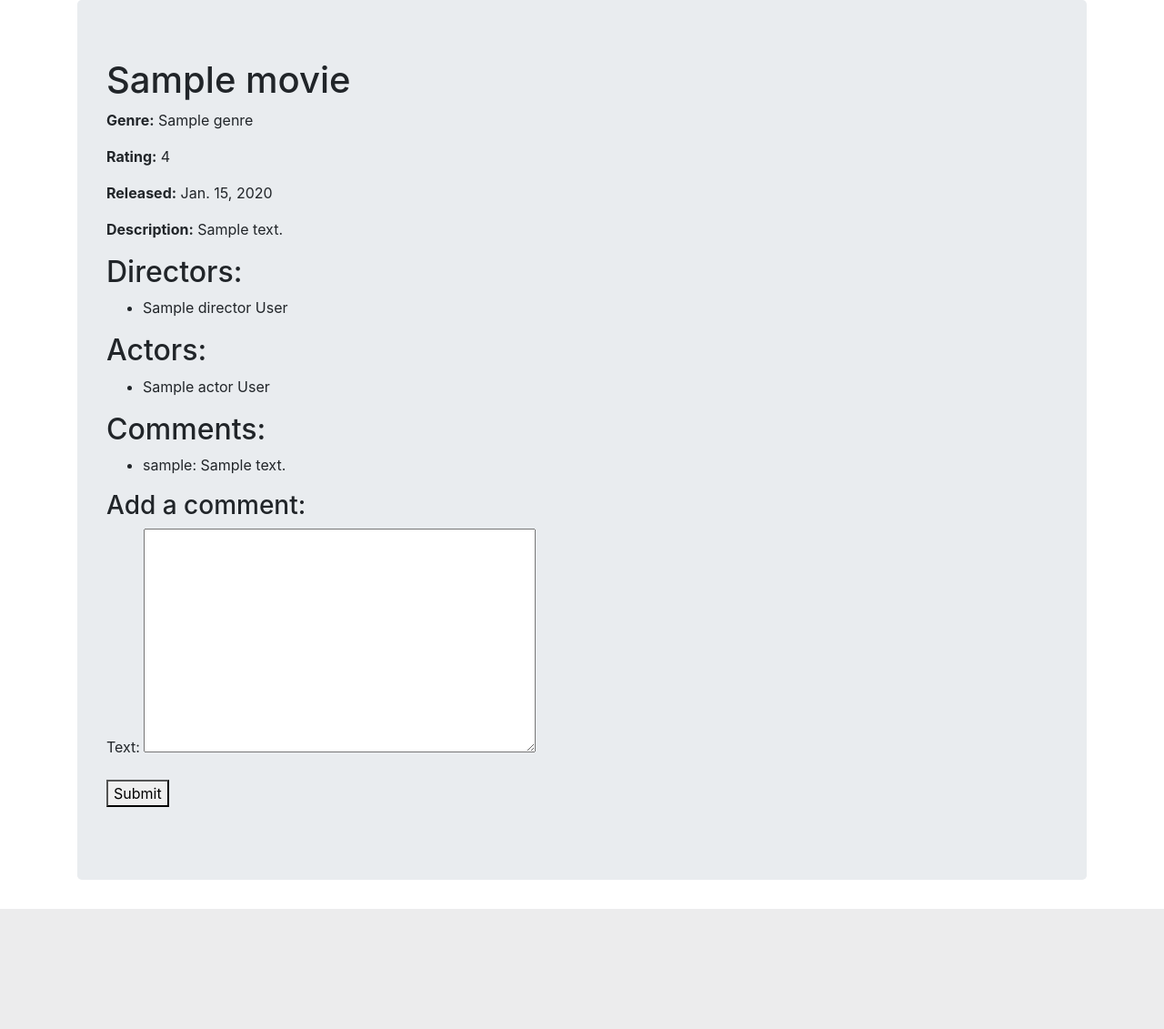
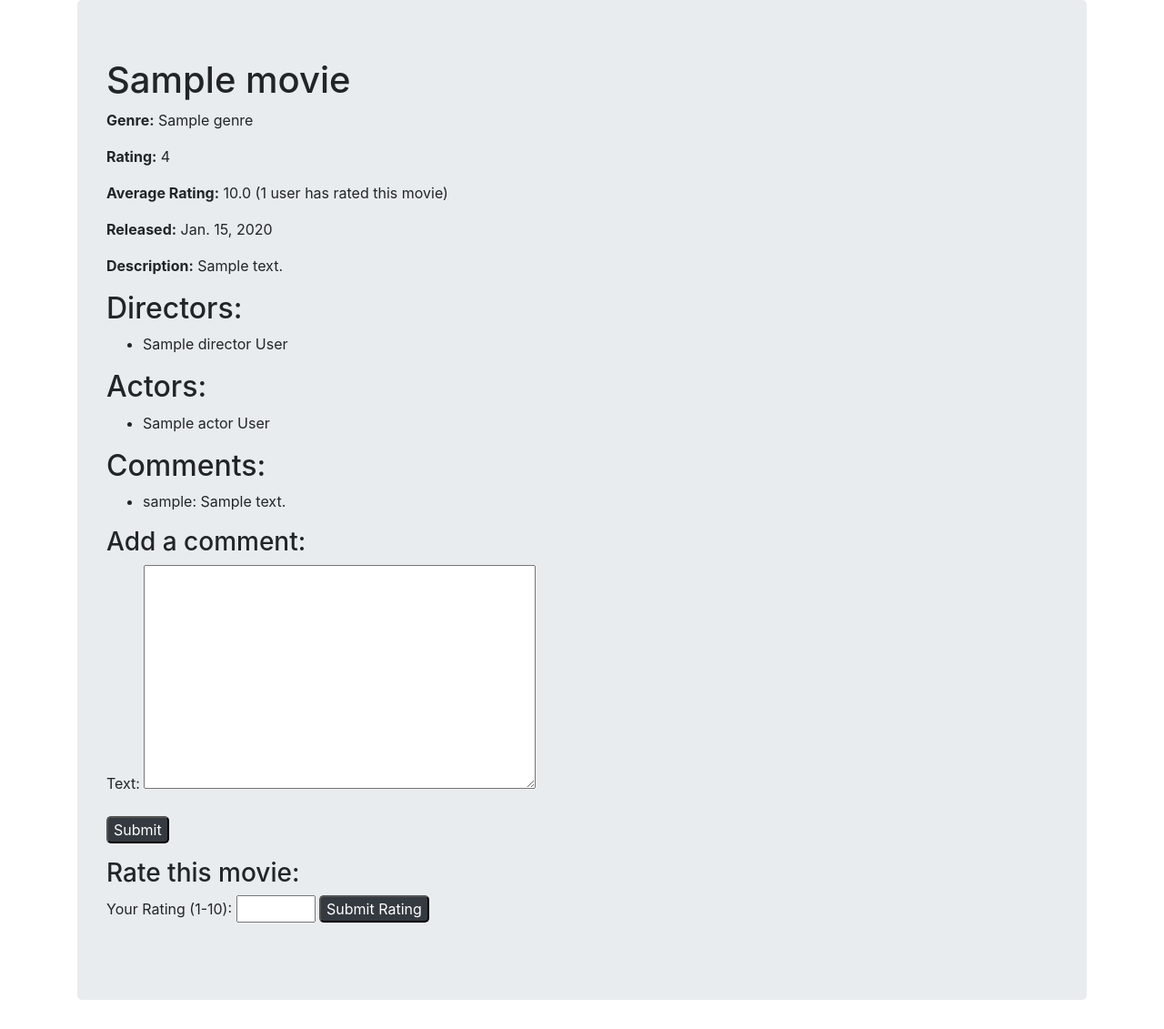
Before and after one commit to Chairman219/Simple_movies_database, a Django app: page /movie_profile/1/ in a window 1280 px wide; the page is wider, and only the part inside the window is pictured. Shown: the part 56-1187 px from the top of that part at 91% size. Before the commit the page ends 1055 px from the top of that part, so only its background shows below. Run offline with Django 5.2, Linux system fonts and the light colour scheme; a user stored in the database is signed in; tables that the repository leaves empty hold one stand-in row (values such as "Sample post"); data that the repository does not hold is empty; some libraries are stand-ins or nearby versions.

Commit message:
Update 21.09.2024 15:08
models.py - přidán model Rating
views.py - úprava def movie_profile (aby bylo možné přidávat hodnocení k filmům)
movie_profile.html - úprava html pro zobrazování retingu a jeho přidávání

actor_profile.html a director_profile.html - úprava buttons

```diff
--- a/templates/actor_profile.html
+++ b/templates/actor_profile.html
@@ -6,7 +6,7 @@
 <h2>Movies:</h2>
 <ul>
     {% for movie in movies %}
-        <li>{{ movie.title }}</li>
+        <li>{{ movie.title }}<a href="{% url 'movie_profile' movie.pk %}"> Info</a></li>
     {% endfor %}
 </ul>
 <h2>Comments:</h2>
@@ -21,7 +21,7 @@
     <form method="post">
       {% csrf_token %}
       {{ form.as_p }}
-      <button type="submit">Submit</button>
+      <button type="submit" style="background-color: #343a40; color: white; border-radius: 5px">Submit</button>
     </form>
   {% else %}
     <p>You must be logged in to add a comment.</p>
--- a/templates/director_profile.html
+++ b/templates/director_profile.html
@@ -4,7 +4,7 @@
 <h2>Movies:</h2>
 <ul>
     {% for movie in movies %}
-        <li>{{ movie.title }}</li>
+        <li>{{ movie.title }}<a href="{% url 'movie_profile' movie.pk %}"> Info</a></li>
     {% endfor %}
 </ul>
 <h2>Comments:</h2>
@@ -19,7 +19,7 @@
     <form method="post">
       {% csrf_token %}
       {{ form.as_p }}
-      <button type="submit">Submit</button>
+      <button type="submit" style="background-color: #343a40; color: white; border-radius: 5px">Submit</button>
     </form>
   {% else %}
     <p>You must be logged in to add a comment.</p>
--- a/templates/movie_profile.html
+++ b/templates/movie_profile.html
@@ -3,10 +3,11 @@
 <h1>{{ movie.title }}</h1>
 <p><b>Genre:</b> {{ movie.genre }}</p>
 <p><b>Rating:</b> {{ movie.rating }}</p>
+<p><b>Average Rating:</b> {{ average_rating|floatformat:1 }} ({{ rating_count }} {{ rating_count|pluralize:"user has,users have" }} rated this movie)</p>
+<!-- Zobrazení průměrného hodnocení a počtu hodnocení -->
+
 <p><b>Released:</b> {{ movie.released }}</p>
 <p><b>Description:</b> {{ movie.description }}</p>
-
-
 
 <h2>Directors:</h2>
 <ul>
@@ -34,9 +35,17 @@
   <form method="post">
     {% csrf_token %}
     {{ form.as_p }}
-      <button type="submit">Submit</button>
+    <button type="submit" name="comment_submit" style="background-color: #343a40; color: white; border-radius: 5px">Submit</button>
+  </form>
+
+  <h3>Rate this movie:</h3>
+  <form method="post">
+    {% csrf_token %}
+    <label for="score">Your Rating (1-10):</label>
+    <input type="number" name="score" min="1" max="10" required>
+    <button type="submit" name="rating_submit" style="background-color: #343a40; color: white; border-radius: 5px">Submit Rating</button>
   </form>
 {% else %}
-    <p>You must be logged in to add a comment.</p>
+  <p>You must be logged in to add a comment or rating.</p>
 {% endif %}
 {% endblock %}
--- a/viewer/models.py
+++ b/viewer/models.py
@@ -68,3 +68,21 @@ class Comment(Model):
 
   def __str__(self):
     return f"{self.user}: {self.text[:20]}"
+
+class Rating(models.Model):
+  user = models.ForeignKey(User, on_delete=models.CASCADE)  # Který uživatel dal hodnocení
+  movie = models.ForeignKey(Movie, on_delete=models.CASCADE, related_name="ratings")  # Film, který je hodnocen
+  score = models.PositiveIntegerField()  # Hodnocení na škále 1–10
+
+  class Meta:
+    unique_together = ('user', 'movie')  # Každý uživatel může hodnotit film pouze jednou
+
+  def __str__(self):
+    return f"{self.user.username} rated {self.movie.title}: {self.score}"
+
+  @staticmethod
+  def calculate_average_rating(movie):
+    ratings = Rating.objects.filter(movie=movie)
+    if ratings.exists():
+      return ratings.aggregate(models.Avg('score'))['score__avg']
+    return 0
--- a/viewer/views.py
+++ b/viewer/views.py
@@ -6,7 +6,7 @@ from django.contrib.auth.decorators import login_required
 from django.contrib.auth.mixins import LoginRequiredMixin, PermissionRequiredMixin
 from django.db.models import Q
 from django.shortcuts import render
-from viewer.models import Movie, Genre, Actor, Director, Comment
+from viewer.models import Movie, Genre, Actor, Director, Comment, Rating
 from django.views.generic import FormView, ListView, CreateView, DeleteView, UpdateView
 from logging import getLogger
 from viewer.forms import MovieForm, GenreForm, ActorForm, DirectorForm, SearchForm, SignUpForm, CommentForm
@@ -256,15 +256,26 @@ def movie_profile(request, movie_id):
     actors = movie.actors.all()
     directors = movie.directors.all()
     comments = Comment.objects.filter(content_type=ContentType.objects.get_for_model(movie), object_id=movie_id)
+    average_rating = Rating.calculate_average_rating(movie)  # Průměrné hodnocení filmu
+    rating_count = Rating.objects.filter(movie=movie).count()  # Počet hodnocení
 
     if request.method == "POST":
-        form = CommentForm(request.POST)
-        if form.is_valid():
-            comment = form.save(commit=False)
-            comment.user = request.user
-            comment.content_object = movie
-            comment.save()
-            return redirect('movie_profile', movie_id=movie_id)
+        if "comment_submit" in request.POST:
+            # Přidání komentáře
+            form = CommentForm(request.POST)
+            if form.is_valid():
+                comment = form.save(commit=False)
+                comment.user = request.user
+                comment.content_object = movie
+                comment.save()
+                return redirect('movie_profile', movie_id=movie_id)
+        elif "rating_submit" in request.POST:
+            # Přidání hodnocení
+            score = request.POST.get('score')
+            if score and 1 <= int(score) <= 10:
+                Rating.objects.update_or_create(user=request.user, movie=movie, defaults={'score': score})
+                return redirect('movie_profile', movie_id=movie_id)
+
     else:
         form = CommentForm()
 
@@ -272,6 +283,8 @@ def movie_profile(request, movie_id):
         'movie': movie,
         'comments': comments,
         'form': form,
-        "actors": actors,
-        "directors": directors
+        'actors': actors,
+        'directors': directors,
+        'average_rating': average_rating,
+        'rating_count': rating_count,  # Přidání počtu hodnocení
     })
```
Also changed, not shown: templates/movies.html (+7 -7 lines), viewer/forms.py (line endings or trailing spaces). Lines whose indentation alone changed are shown as unchanged.
